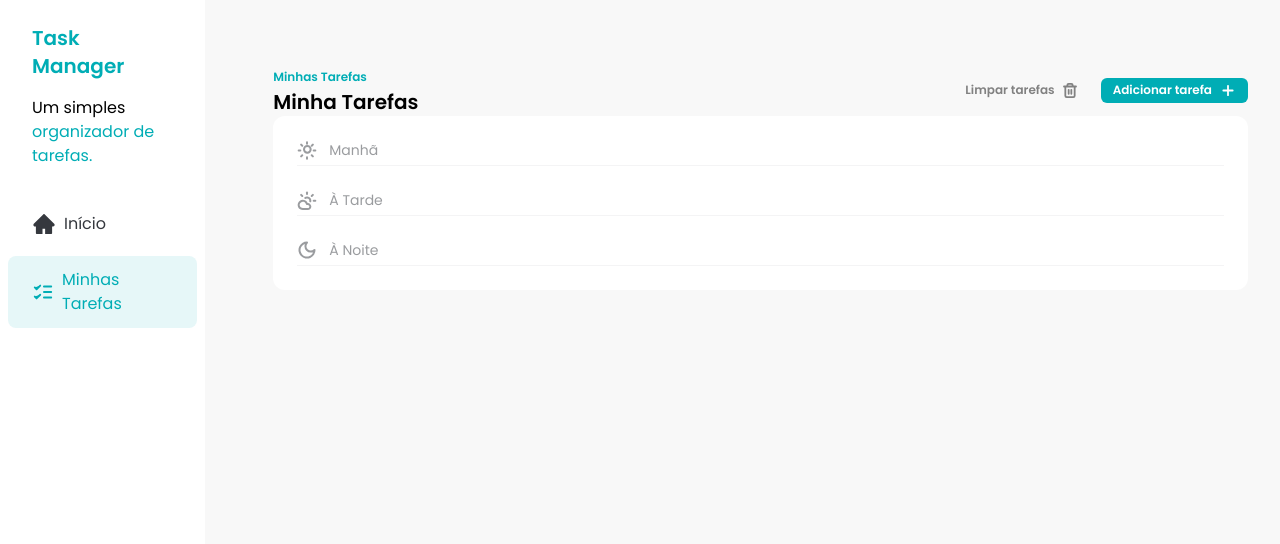
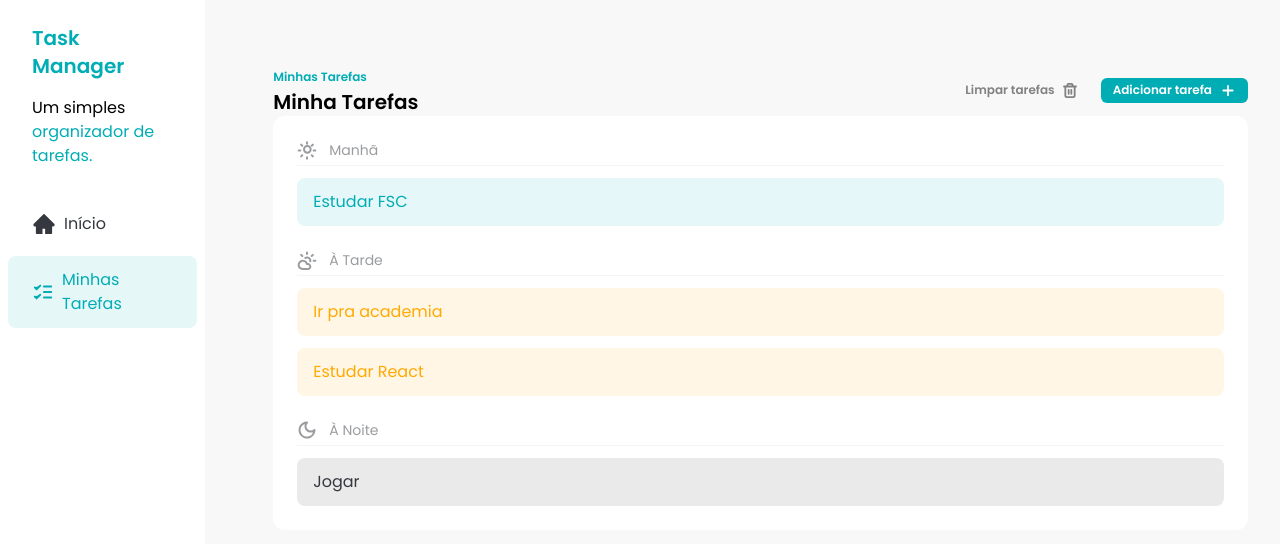
Before and after one commit to Edson-Emanoel/fsc-task-manager, a React (Vite) app: page / in a window 1280 px wide. Shown: the top 544 px of the page. Built offline with nearby package versions, Linux system fonts and the light colour scheme.

Commit message:
feat: garanti que as tarefas sejam listadas, e mudei a imagem do readme

```diff
--- /dev/null
+++ b/src/components/TaskItem.jsx
@@ -0,0 +1,20 @@
+const TaskItem = ({ task, variant }) => {
+  const getStatusClasses = () => {
+    if (variant === "done") {
+      return "bg-[#00ADB5] bg-opacity-10 text-[#00ADB5]";
+    }
+    if (variant === "in_progress") {
+      return "bg-[#FFAA04] bg-opacity-10 text-[#FFAA04]";
+    }
+    if (variant === "not_started") {
+      return "bg-[#35383E] bg-opacity-10 text-[#35383E]";
+    }
+  };
+  return (
+    <div className={`${getStatusClasses()} rounded-lg px-4 py-3`}>
+      <span className="bg-opacity-45">{task.title}</span>
+    </div>
+  );
+};
+
+export default TaskItem;
--- a/src/components/Tasks.jsx
+++ b/src/components/Tasks.jsx
@@ -1,12 +1,21 @@
 import Button from "./Button";
+import { useState } from "react";
+import TASKS from "../constants/tasks";
 import TasksSeparator from "./TasksSeparator";
 import AddIcon from "../assets/icons/add.svg?react";
 import SunIcon from "../assets/icons/sun.svg?react";
 import MoonIcon from "../assets/icons/moon.svg?react";
 import TrashIcon from "../assets/icons/trash.svg?react";
 import CloudSunIcon from "../assets/icons/cloud-sun.svg?react";
+import TaskItem from "./TaskItem";
 
 const Tasks = () => {
+  const [tasks] = useState(TASKS);
+
+  const morningTasks = tasks.filter((task) => task.time === "morning");
+  const afternoonTasks = tasks.filter((task) => task.time === "afternoon");
+  const eveningTasks = tasks.filter((task) => task.time === "evening");
+
   return (
     <div className="w-full px-8 py-16">
       <div className="flex w-full justify-between">
@@ -36,16 +45,25 @@ const Tasks = () => {
         {/* MANHÃ */}
         <div className="space-y-3">
           <TasksSeparator title="Manhã" icon={<SunIcon />} />
+          {morningTasks.map((task) => (
+            <TaskItem key={task.id} task={task} variant={task.status} />
+          ))}
         </div>
 
         {/* TARDE */}
         <div className="my-6 space-y-3">
           <TasksSeparator title="À Tarde" icon={<CloudSunIcon />} />
+          {afternoonTasks.map((task) => (
+            <TaskItem key={task.id} task={task} variant={task.status} />
+          ))}
         </div>
 
         {/* NOITE */}
         <div className="space-y-3">
           <TasksSeparator title="À Noite" icon={<MoonIcon />} />
+          {eveningTasks.map((task) => (
+            <TaskItem key={task.id} task={task} variant={task.status} />
+          ))}
         </div>
       </div>
     </div>
--- /dev/null
+++ b/src/constants/tasks.js
@@ -0,0 +1,32 @@
+const TASKS = [
+  {
+    id: 1,
+    title: "Estudar FSC",
+    description: "Estudar para prova de FSC",
+    time: "morning",
+    status: "done",
+  },
+  {
+    id: 2,
+    title: "Ir pra academia",
+    description: "Pra ganhar mais musculos e buscar a Valentina",
+    time: "afternoon",
+    status: "in_progress",
+  },
+  {
+    id: 3,
+    title: "Estudar React",
+    description: "Estudar para aula",
+    time: "afternoon",
+    status: "in_progress",
+  },
+  {
+    id: 4,
+    title: "Jogar",
+    description: "Finalmente um tempo p/ eu me divertir",
+    time: "evening",
+    status: "not_started",
+  },
+];
+
+export default TASKS;
```
Also changed, not shown: public/final.png.
